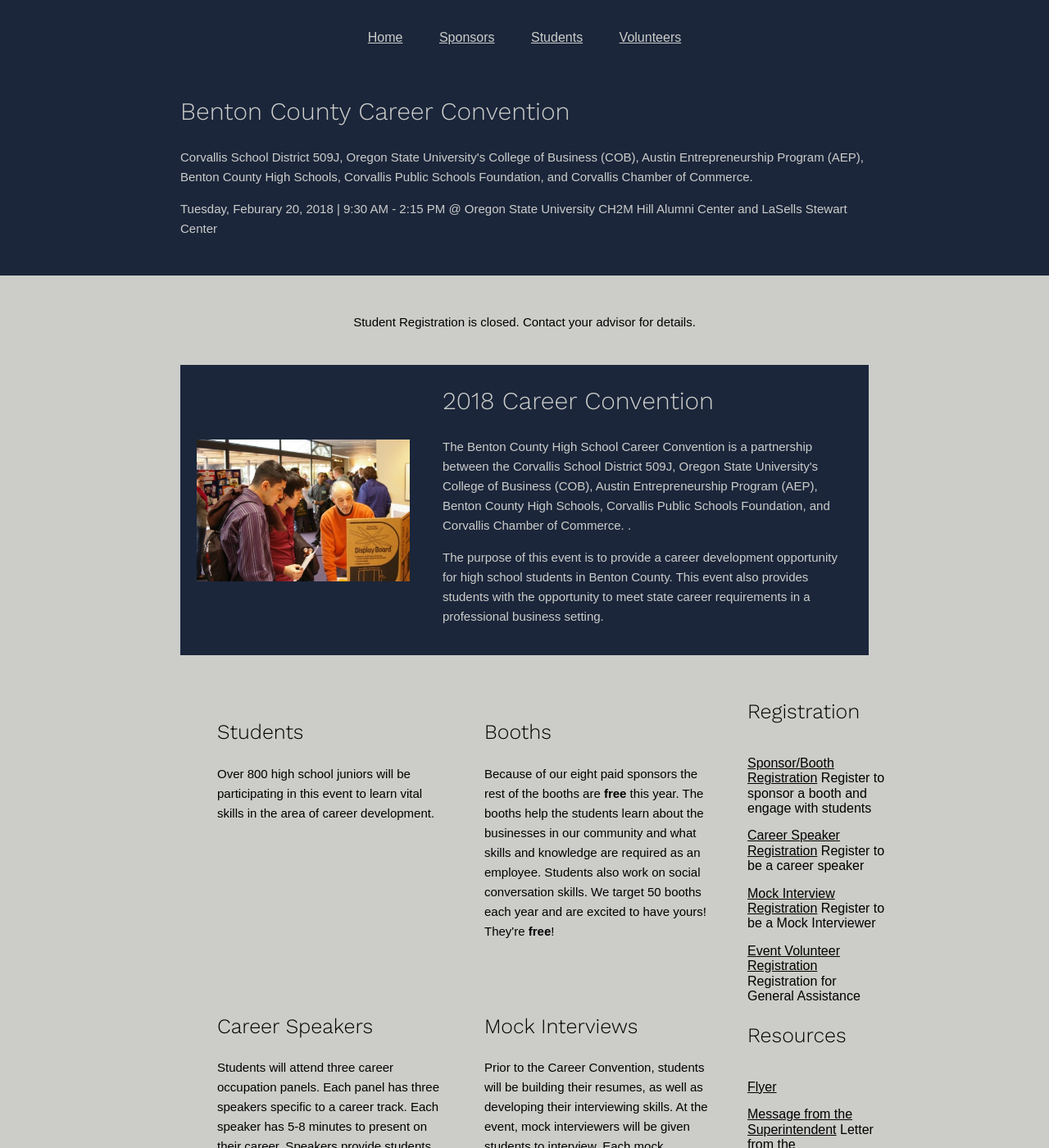
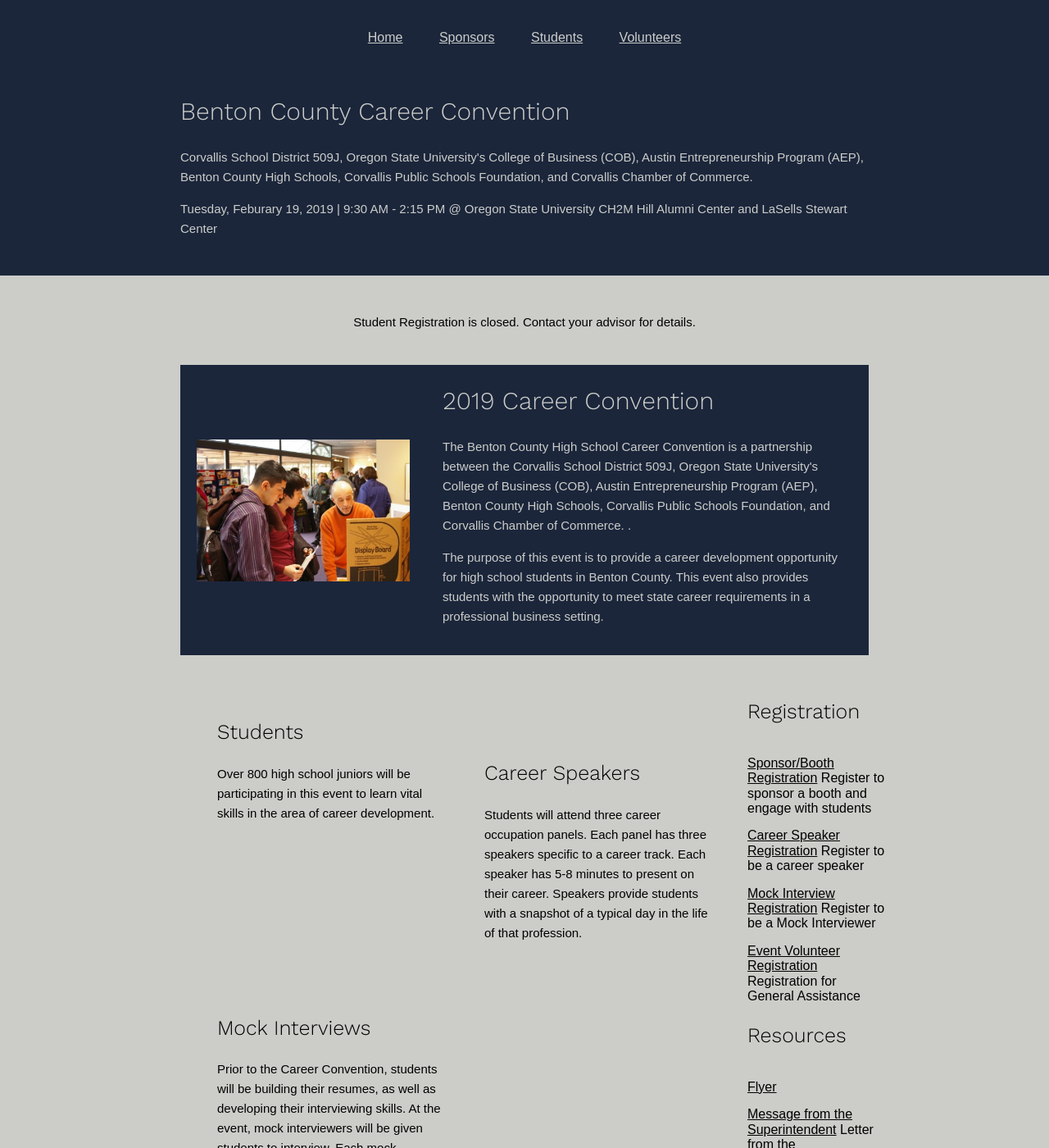
Before and after one commit to peterramsing/benton-county-career-convention, a Jekyll site: the page built from index.html, in a window 1280 px wide and 1400 px high. Shown: the whole window at 82% size. Built offline with Jekyll 4.4.1, drawn with Linux system fonts in a browser that asks for light colours; some of the changed text lies outside the part shown.

Commit message:
Updaes for 2019

```diff
--- a/_config.yml
+++ b/_config.yml
@@ -9,16 +9,16 @@ markdown: kramdown
 
 
 # Special Stuff for the Career Convention
-cc-year: 2018
+cc-year: 2019
 cc-month: "Feburary"
-cc-date: "20"
+cc-date: "19"
 cc-day: "Tuesday"
 cc-start-time: "9:30 AM"
 cc-end-time: "2:15 PM"
 cc-location: "Oregon State University CH2M Hill Alumni Center and LaSells Stewart Center"
 
 cc-student-registration-open: false
-cc-student-registration-date: 2017-12-01 09:00:00
+cc-student-registration-date: 2018-12-01 09:00:00
 
 cc-contact-name: "Donna Keim"
 cc-contact-role: "Chair"
@@ -81,6 +81,7 @@ cc-resources:
 
 # The order of these matters to array iterations
 cc-registration-links:
+  # The first item in this array MUST be the student registration link
   - name: "Student Registration"
     subtitle: "Register for the Career Convention"
     type: "student"
@@ -113,7 +114,7 @@ cc-sponsors-levels:
       - "1 Booth"
   - name: "Honor"
     type: "honor"
-    available: false
+    available: true
     cost: "$250"
     helps: 25
     perks:
@@ -124,7 +125,7 @@ cc-sponsors-levels:
       - "Tax Deduction"
   - name: "Grand"
     type: "grand"
-    available: false
+    available: true
     cost: "$500"
     helps: 50
     perks:
@@ -136,7 +137,7 @@ cc-sponsors-levels:
       - "Tax Deduction"
   - name: "Premier"
     type: "premier"
-    available: false
+    available: true
     cost: "$1,500"
     helps: 150
     perks:
@@ -149,33 +150,33 @@ cc-sponsors-levels:
       - "Tax Deduction"
 
 cc-sponsors:
-  - name: "Corvallis School District 509J"
-    logo: "/img/sponsors/csd509j_logo.jpg"
-    type: "premier"
-  - name: "Corvallis Rotary"
-    logo: "/img/sponsors/corvallis-rotary-club.png"
-    type: "grand"
-  - name: "NuScale Power"
-    logo: "/img/sponsors/nuscale_logo.jpg"
-    type: "grand"
-  - name: "HP Inc."
-    logo: "/img/sponsors/hp_logo.png"
-    type: "grand"
-  - name: "Pipeline Program"
-    logo: "/img/sponsors/pipeline-program.png"
-    type: "honor"
-  - name: "AHA"
-    logo: "/img/sponsors/aha_logo.png"
-    type: "honor"
-  - name: "LBCC Extended Learning"
-    logo: "/img/sponsors/lbcc_extended_learning.jpg"
-    type: "honor"
-  - name: "OSU College of Earth, Ocean, and Atmospheric Science"
-    logo: "/img/sponsors/ceoas_logo.jpg"
-    type: "honor"
+  # - name: "Corvallis School District 509J"
+  #   logo: "/img/sponsors/csd509j_logo.jpg"
+  #   type: "premier"
+  # - name: "Corvallis Rotary"
+  #   logo: "/img/sponsors/corvallis-rotary-club.png"
+  #   type: "grand"
+  # - name: "NuScale Power"
+  #   logo: "/img/sponsors/nuscale_logo.jpg"
+  #   type: "grand"
+  # - name: "HP Inc."
+  #   logo: "/img/sponsors/hp_logo.png"
+  #   type: "grand"
+  # - name: "Pipeline Program"
+  #   logo: "/img/sponsors/pipeline-program.png"
+  #   type: "honor"
+  # - name: "AHA"
+  #   logo: "/img/sponsors/aha_logo.png"
+  #   type: "honor"
+  # - name: "LBCC Extended Learning"
+  #   logo: "/img/sponsors/lbcc_extended_learning.jpg"
+  #   type: "honor"
+  # - name: "OSU College of Earth, Ocean, and Atmospheric Science"
+  #   logo: "/img/sponsors/ceoas_logo.jpg"
+  #   type: "honor"
 
 cc-web-creator-name: "Peter Ramsing"
-cc-web-creator-url: http://peter.coffee
+cc-web-creator-url: https://peter.coffee
 
 cc-partner-groups:
   - name: "Corvallis School District 509J"
--- /dev/null
+++ b/_includes/registration.html
@@ -0,0 +1,9 @@
+{% if site.cc-student-registration-open %}
+<a class="student-registration-callout__link"
+   target="_blank"
+   href="{{site.cc-registration-links[0].url}}">
+  Register Now!
+</a>
+{% else %}
+<p>Student Registration is closed. Contact your advisor for details.</p>
+{% endif %}
--- a/_includes/sponsors.html
+++ b/_includes/sponsors.html
@@ -1,4 +1,4 @@
-<div class="sponsors" data-wrap="container">
+<!-- <div class="sponsors" data-wrap="container">
 
   <h1 class="sponsors__title">Thank you to our sponsors!</h1>
 
@@ -45,4 +45,4 @@
 <div class="sponsors__thanks-showcase">
   <h3>Special Thanks to:</h3>
   {% include partners.html %}
-</div>
+</div> -->
--- a/index.html
+++ b/index.html
@@ -6,16 +6,7 @@ title: Home
 ---
 
 <div class="student-registration-callout">
-  {% if site.cc-student-registration-open %}
-  <a
-    class="student-registration-callout__link"
-    target="_blank"
-    href="https://docs.google.com/forms/d/e/1FAIpQLSeiWYPtM_XZaAx_nAksIDwnLuQoH6kJgGyZ2rtk5ICWWReLhw/viewform">
-      Register Now!
-    </a>
-    {% else %}
-    <p>Student Registration is closed. Contact your advisor for details.</p>
-    {% endif %}
+  {% include registration.html %}
 </div>
 
 <div class="homepage-hero">
@@ -44,10 +35,10 @@ title: Home
     </div>
 
     <div class="homepage-info-grid__block">
-      <h2 class="homepage-info-grid__title">Booths</h2>
+      <!-- <h2 class="homepage-info-grid__title">Booths</h2>
       <p class="homepage-info-grid__copy">
         Because of our eight paid sponsors the rest of the booths are <b>free</b> this year. The booths  help the students learn about the businesses in our community and what skills and knowledge are required as an employee. Students also work on social conversation skills. We target 50 booths each year and are excited to have yours! They're <b>free</b>!
-      </p>
+      </p> -->
     </div>
 
     <div class="homepage-info-grid__block">
--- a/sponsors.html
+++ b/sponsors.html
@@ -7,9 +7,9 @@ title: Sponsors
 
 <div class="sponsors-info">
   <h3 class="sponsors-info__header">Thanks for helping empower the next generation!</h3>
-  <p class="sponsors-info__copy sponsors-info__copy--special">
+  <!-- <p class="sponsors-info__copy sponsors-info__copy--special">
     Thanks to an incredibly generous donation from our Premier Sponsor all Business Booths are free this year. We'd like you to join us in thanking the Corvallis Public School District for going above and beyond to help enable more students access to their career success.
-  </p>
+  </p> -->
 
   <p class="sponsors-info__copy">
     Booths are needed as well as our Premier and Grand Sponsors. The booths  help the students learn about the businesses in our community and what skills and knowledge are required as an employee. Students also work on social conversation skills.
```
